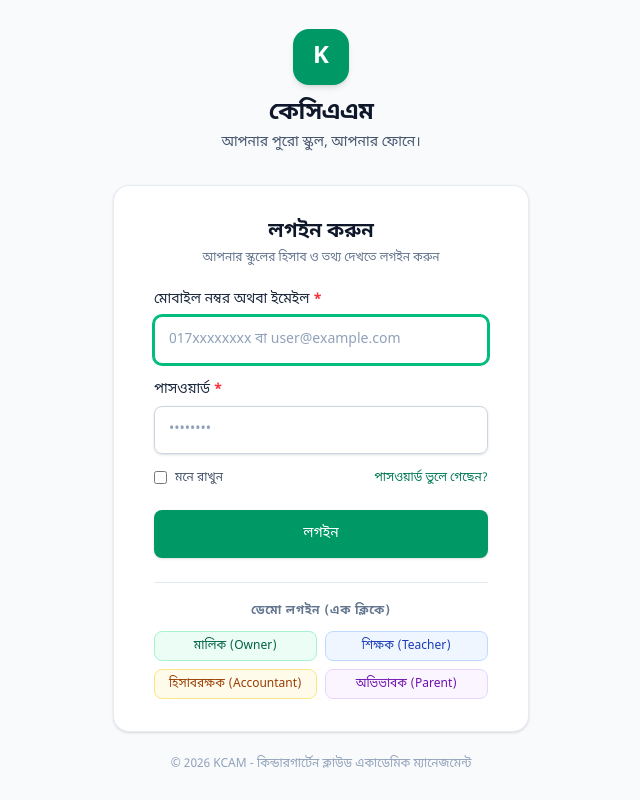
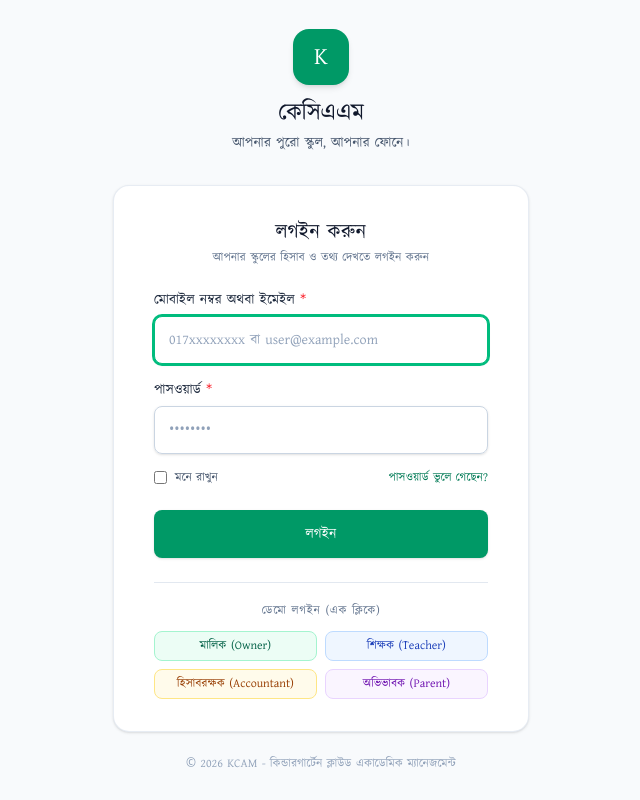
Before and after one commit to Kryton-System/kcam, a Laravel app: page /login in a window 1280 px wide. Shown: the whole page, without its empty margins (319-959 px from the left). Run offline with Laravel 12, Linux system fonts and the light colour scheme; style sheets or scripts are compiled from the project's sources; some libraries are stand-ins or nearby versions.

Commit message:
feat: self-hosted Kalpurush font for Bangla, drop Google Fonts

```diff
--- a/resources/css/app.css
+++ b/resources/css/app.css
@@ -1,13 +1,20 @@
 @import 'tailwindcss';
-@import url('https://fonts.googleapis.com/css2?family=Noto+Sans+Bengali:wght@300;400;500;600;700&display=swap');
+
+@font-face {
+    font-family: 'Kalpurush';
+    src: url('/fonts/kalpurush.ttf') format('truetype');
+    font-weight: 100 900;
+    font-style: normal;
+    font-display: swap;
+}
 
 @source '../../vendor/laravel/framework/src/Illuminate/Pagination/resources/views/*.blade.php';
 @source '../../storage/framework/views/*.php';
 @source '../views/**/*.blade.php';
 
 @theme {
-    --font-sans: 'Noto Sans Bengali', 'SolaimanLipi', 'Kalpurush', 'Instrument Sans', system-ui, -apple-system, sans-serif;
-    --font-bn: 'Noto Sans Bengali', 'SolaimanLipi', 'Kalpurush', sans-serif;
+    --font-sans: 'Kalpurush', 'SolaimanLipi', 'Instrument Sans', system-ui, -apple-system, sans-serif;
+    --font-bn: 'Kalpurush', 'SolaimanLipi', sans-serif;
 
     /* KCAM Primary Palette: Forest & Emerald Green */
     --color-primary-50: #f0fdf4;
--- a/resources/views/components/app-layout.blade.php
+++ b/resources/views/components/app-layout.blade.php
@@ -14,10 +14,7 @@
     <meta name="apple-mobile-web-app-status-bar-style" content="default">
     <meta name="apple-mobile-web-app-title" content="KCAM">
 
-    <!-- Fonts -->
-    <link rel="preconnect" href="https://fonts.googleapis.com">
-    <link rel="preconnect" href="https://fonts.gstatic.com" crossorigin>
-    <link href="https://fonts.googleapis.com/css2?family=Noto+Sans+Bengali:wght@400;500;600;700&display=swap" rel="stylesheet">
+
 
     <!-- Scripts & Styles -->
     @vite(['resources/css/app.css', 'resources/js/app.js'])
--- a/resources/views/components/guest-layout.blade.php
+++ b/resources/views/components/guest-layout.blade.php
@@ -12,9 +12,6 @@
     <meta name="theme-color" content="#16a34a">
 
     <!-- Fonts -->
-    <link rel="preconnect" href="https://fonts.googleapis.com">
-    <link rel="preconnect" href="https://fonts.gstatic.com" crossorigin>
-    <link href="https://fonts.googleapis.com/css2?family=Noto+Sans+Bengali:wght@400;500;600;700&display=swap" rel="stylesheet">
 
     <!-- Scripts & Styles -->
     @vite(['resources/css/app.css', 'resources/js/app.js'])
```
Also changed, not shown: public/fonts/kalpurush.ttf (added).
